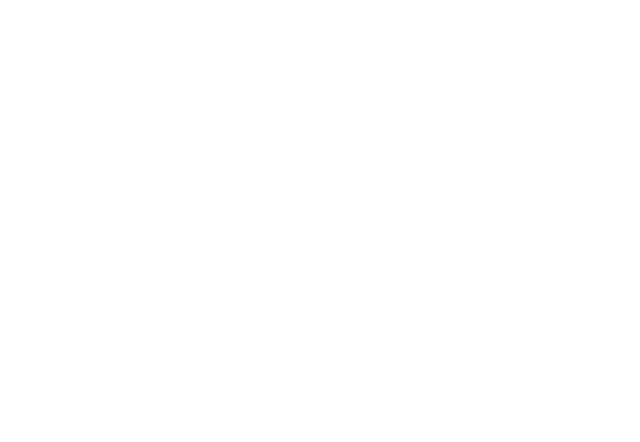
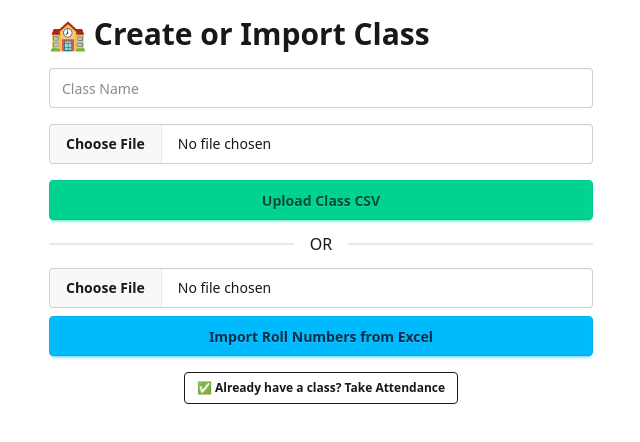
Before and after one commit to 1YaswantH1/ProjectX, a React (Vite) app in the folder frontend/: page /create in a window 1280 px wide. Before the commit this address had no page. Shown: the top 442 px of the page, without its empty margins (319-959 px from the left). Built offline with nearby package versions, Linux system fonts and the light colour scheme.

Commit message:
Attendence version1.0

```diff
--- a/frontend/src/App.jsx
+++ b/frontend/src/App.jsx
@@ -3,7 +3,8 @@ import "./App.css";
 import LandingPage from "@/pages/LandingPage";
 import EventPage from "@/pages/EventsPage";
 import AllEventsPage from "@/pages/AllEventsPage";
-import Attendance from "./components/Attendence";
+import Attendance from "@/components/TakeAttendence";
+import CreateClass from "@/components/CreateClass";
 import { Routes, Route } from "react-router-dom";
 
 function App() {
@@ -12,6 +13,7 @@ function App() {
       <Route path="/" element={<LandingPage />} />
       <Route path="/createEvent" element={<EventPage />} />
       <Route path="/AllEventsPage" element={<AllEventsPage />} />
+      <Route path="/create" element={<CreateClass />} />
       <Route path="/Attendance" element={<Attendance />} />
     </Routes>
   );
--- /dev/null
+++ b/frontend/src/components/CreateClass.jsx
@@ -0,0 +1,122 @@
+import React, { useState } from "react";
+import { useNavigate } from "react-router-dom";
+import * as XLSX from "xlsx";
+
+export default function CreateClass() {
+    const [className, setClassName] = useState("");
+    const [csvFile, setCsvFile] = useState(null);
+    const [excelFile, setExcelFile] = useState(null);
+    const [rollNumbersFromExcel, setRollNumbersFromExcel] = useState([]);
+    const navigate = useNavigate();
+
+    const handleCSVUpload = async () => {
+        if (!className || !csvFile) {
+            alert("Please fill both fields");
+            return;
+        }
+
+        const formData = new FormData();
+        formData.append("csv", csvFile);
+        formData.append("className", className);
+
+        const res = await fetch("http://localhost:3000/api/classes/upload", {
+            method: "POST",
+            body: formData,
+        });
+        const data = await res.json();
+
+        if (res.ok) {
+            alert("Class uploaded successfully!");
+            setClassName("");
+            setCsvFile(null);
+            setExcelFile(null);
+            setRollNumbersFromExcel([]);
+            navigate("/attendance");
+        } else {
+            alert(data.message || "Upload failed");
+        }
+    };
+
+    const handleExcelImport = () => {
+        if (!excelFile) {
+            alert("Please choose an Excel file");
+            return;
+        }
+
+        const reader = new FileReader();
+        reader.onload = (e) => {
+            const data = new Uint8Array(e.target.result);
+            const workbook = XLSX.read(data, { type: "array" });
+            const sheet = workbook.Sheets[workbook.SheetNames[0]];
+            const json = XLSX.utils.sheet_to_json(sheet, { header: 1 });
+            const flatRolls = json
+                .flat()
+                .map((v) => String(v).trim())
+                .filter((v) => v !== "");
+            setRollNumbersFromExcel(flatRolls);
+            alert(`Imported ${flatRolls.length} roll numbers`);
+        };
+        reader.readAsArrayBuffer(excelFile);
+    };
+
+    return (
+        <div className="max-w-xl mx-auto p-4 space-y-4">
+            <h1 className="text-3xl font-bold">🏫 Create or Import Class</h1>
+
+            <input
+                type="text"
+                className="input input-bordered w-full"
+                placeholder="Class Name"
+                value={className}
+                onChange={(e) => setClassName(e.target.value)}
+            />
+
+            <input
+                type="file"
+                accept=".csv"
+                className="file-input file-input-bordered w-full"
+                onChange={(e) => setCsvFile(e.target.files[0])}
+            />
+
+            <button className="btn btn-success w-full" onClick={handleCSVUpload}>
+                Upload Class CSV
+            </button>
+
+            <div className="divider">OR</div>
+
+            <div className="space-y-2">
+                <input
+                    type="file"
+                    accept=".xlsx, .xls"
+                    className="file-input file-input-bordered w-full"
+                    onChange={(e) => setExcelFile(e.target.files[0])}
+                />
+                <button className="btn btn-info w-full" onClick={handleExcelImport}>
+                    Import Roll Numbers from Excel
+                </button>
+
+                {rollNumbersFromExcel.length > 0 && (
+                    <div className="bg-base-200 p-4 rounded">
+                        <h2 className="font-semibold">📄 Imported Roll Numbers:</h2>
+                        <div className="grid grid-cols-2 sm:grid-cols-3 gap-2 mt-2 text-sm">
+                            {rollNumbersFromExcel.map((r, i) => (
+                                <div key={i} className="badge badge-outline">
+                                    {r}
+                                </div>
+                            ))}
+                        </div>
+                    </div>
+                )}
+            </div>
+
+            <div className="text-center mt-4">
+                <button
+                    onClick={() => navigate("/attendance")}
+                    className="btn btn-outline btn-sm"
+                >
+                    ✅ Already have a class? Take Attendance
+                </button>
+            </div>
+        </div>
+    );
+}
--- a/frontend/src/components/EventsDisplay.jsx
+++ b/frontend/src/components/EventsDisplay.jsx
@@ -10,6 +10,7 @@ const EventsDisplay = () => {
 
     useEffect(() => {
         fetchEvents();
+        // eslint-disable-next-line react-hooks/exhaustive-deps
     }, []);
 
     const fetchEvents = () => {
--- a/frontend/src/components/Attendence.jsx
+++ b/frontend/src/components/TakeAttendence.jsx
@@ -1,15 +1,12 @@
 import React, { useState, useEffect } from "react";
-import * as XLSX from "xlsx";
+import { useNavigate } from "react-router-dom";
 
-export default function Attendance() {
-    const [className, setClassName] = useState("");
-    const [csvFile, setCsvFile] = useState(null);
-    const [excelFile, setExcelFile] = useState(null);
+export default function TakeAttendance() {
     const [classes, setClasses] = useState([]);
     const [students, setStudents] = useState([]);
+    const [selectedClass, setSelectedClass] = useState("");
     const [date, setDate] = useState(new Date().toISOString().slice(0, 10));
     const [attendance, setAttendance] = useState({});
-    const [selectedClass, setSelectedClass] = useState("");
     const [bulkStatus, setBulkStatus] = useState("present");
     const [bulkRollNumbers, setBulkRollNumbers] = useState("");
     const [filterText, setFilterText] = useState("");
@@ -17,9 +14,17 @@ export default function Attendance() {
     const [exportStartDate, setExportStartDate] = useState("");
     const [exportEndDate, setExportEndDate] = useState("");
 
+    const navigate = useNavigate();
+
     useEffect(() => {
         fetchClasses();
     }, []);
+
+    useEffect(() => {
+        if (selectedClass) {
+            fetchAttendance(selectedClass, date);
+        }
+    }, [date]);
 
     const showToast = (message, type = "info") => {
         const container = document.getElementById("toast-container");
@@ -37,26 +42,6 @@ export default function Attendance() {
         setClasses(data);
     };
 
-    const handleCSVUpload = async () => {
-        if (!className || !csvFile) return showToast("Class name and file required", "warning");
-        const formData = new FormData();
-        formData.append("csv", csvFile);
-        formData.append("className", className);
-        const res = await fetch("http://localhost:3000/api/classes/upload", {
-            method: "POST",
-            body: formData,
-        });
-        const data = await res.json();
-        if (res.ok) {
-            showToast("Class uploaded successfully!", "success");
-            fetchClasses();
-            setClassName("");
-            setCsvFile(null);
-        } else {
-            showToast(data.message || "Upload failed", "error");
-        }
-    };
-
     const loadStudents = async (name) => {
         const res = await fetch("http://localhost:3000/api/classes");
         const data = await res.json();
@@ -64,27 +49,32 @@ export default function Attendance() {
         if (cls) {
             setStudents(cls.students);
             setSelectedClass(name);
-            setAttendance({});
+            fetchAttendance(name, date); // Load attendance
         }
     };
 
-    const handleExcelImport = () => {
-        if (!excelFile) return showToast("Please choose an Excel file", "warning");
-        const reader = new FileReader();
-        reader.onload = (evt) => {
-            const data = new Uint8Array(evt.target.result);
-            const workbook = XLSX.read(data, { type: "array" });
-            const sheet = workbook.Sheets[workbook.SheetNames[0]];
-            const json = XLSX.utils.sheet_to_json(sheet, { header: 1 });
-            const rollNums = json
-                .flat()
-                .map(String)
-                .map((r) => r.trim())
-                .filter((r) => r);
-            setBulkRollNumbers(rollNums.join(","));
-            showToast(`Loaded ${rollNums.length} roll numbers from Excel`, "success");
-        };
-        reader.readAsArrayBuffer(excelFile);
+    const fetchAttendance = async (className, date) => {
+        try {
+            const res = await fetch(
+                `http://localhost:3000/api/attendance?className=${className}&date=${date}`
+            );
+            if (!res.ok) return;
+            const data = await res.json();
+
+            if (Array.isArray(data) && data.length > 0) {
+                const record = data[0];
+                const newAttendance = {};
+                record.records.forEach((r) => {
+                    newAttendance[r.rollNumber] = r.status;
+                });
+                setAttendance(newAttendance);
+                showToast("Loaded existing attendance", "info");
+            } else {
+                setAttendance({});
+            }
+        } catch (error) {
+            console.error("Failed to fetch attendance:", error);
+        }
     };
 
     const toggleStatus = (rollNumber, status) => {
@@ -118,41 +108,17 @@ export default function Attendance() {
     return (
         <div className="max-w-6xl mx-auto p-4 space-y-6">
             <div className="toast toast-top toast-end z-50" id="toast-container"></div>
-            <h1 className="text-3xl font-bold">📋 Attendance System</h1>
 
-            <div className="card bg-base-200 p-6 space-y-4">
-                <h2 className="text-xl font-semibold">Create or Import Students</h2>
-                <input
-                    type="text"
-                    className="input input-bordered w-full"
-                    placeholder="Class Name"
-                    value={className}
-                    onChange={(e) => setClassName(e.target.value)}
-                />
-                <input
-                    type="file"
-                    accept=".csv"
-                    className="file-input file-input-bordered w-full"
-                    onChange={(e) => setCsvFile(e.target.files[0])}
-                />
-                <button className="btn btn-success w-full" onClick={handleCSVUpload}>
-                    Upload Class CSV
+            <div className="text-center mb-4">
+                <button onClick={() => navigate("/create")} className="btn btn-outline btn-sm">
+                    👈 Don't have a class? Create one
                 </button>
-                <div className="flex gap-2 mt-4">
-                    <input
-                        type="file"
-                        accept=".xlsx, .xls"
-                        className="file-input file-input-bordered flex-1"
-                        onChange={(e) => setExcelFile(e.target.files[0])}
-                    />
-                    <button className="btn btn-info" onClick={handleExcelImport}>
-                        Import from Excel
-                    </button>
-                </div>
             </div>
 
+            <h1 className="text-3xl font-bold">📋 Take Attendance</h1>
+
             <div className="card bg-base-200 p-6">
-                <h2 className="text-xl font-semibold">Take Attendance</h2>
+                <h2 className="text-xl font-semibold">Select Class and Date</h2>
                 <div className="flex flex-col sm:flex-row gap-4 mt-2">
                     <select
                         className="select select-bordered w-full"
@@ -187,13 +153,15 @@ export default function Attendance() {
                             <option value="present">Present</option>
                             <option value="absent">Absent</option>
                         </select>
+
                         <input
                             type="text"
                             className="input input-bordered flex-1"
-                            placeholder="Comma-separated roll numbers (ex-100,101,102)"
+                            placeholder="Comma-separated roll numbers (e.g., 101,102,103)"
                             value={bulkRollNumbers}
                             onChange={(e) => setBulkRollNumbers(e.target.value)}
                         />
+
                         <button
                             className="btn btn-info"
                             onClick={() => {
@@ -204,13 +172,13 @@ export default function Attendance() {
                                 const statusMap = {};
                                 students.forEach((s) => {
                                     const match =
-                                        entries.includes(s.rollNumber) ||
-                                        entries.includes(s.rollNumber.slice(-3));
-                                    statusMap[s.rollNumber] = match
-                                        ? bulkStatus
-                                        : bulkStatus === "present"
-                                            ? "absent"
-                                            : "present";
+                                        entries.includes(s.rollNumber) || entries.includes(s.rollNumber.slice(-3));
+                                    statusMap[s.rollNumber] =
+                                        match
+                                            ? bulkStatus
+                                            : bulkStatus === "present"
+                                                ? "absent"
+                                                : "present";
                                 });
                                 setAttendance(statusMap);
                                 showToast(`Marked ${bulkStatus} for ${entries.length}, others inverted`, "success");
@@ -218,6 +186,7 @@ export default function Attendance() {
                         >
                             Mark Bulk
                         </button>
+
                         <input
                             type="text"
                             className="input input-bordered w-full sm:w-auto"
@@ -237,18 +206,14 @@ export default function Attendance() {
                             </div>
                             <div className="flex gap-2">
                                 <button
-                                    className={`btn btn-sm ${attendance[s.rollNumber] === "present"
-                                        ? "btn-success"
-                                        : "btn-outline"
+                                    className={`btn btn-sm ${attendance[s.rollNumber] === "present" ? "btn-success" : "btn-outline"
                                         }`}
                                     onClick={() => toggleStatus(s.rollNumber, "present")}
                                 >
                                     Present
                                 </button>
                                 <button
-                                    className={`btn btn-sm ${attendance[s.rollNumber] === "absent"
-                                        ? "btn-error"
-                                        : "btn-outline"
+                                    className={`btn btn-sm ${attendance[s.rollNumber] === "absent" ? "btn-error" : "btn-outline"
                                         }`}
                                     onClick={() => toggleStatus(s.rollNumber, "absent")}
                                 >
@@ -262,10 +227,7 @@ export default function Attendance() {
                         <button className="btn btn-primary w-full" onClick={submitAttendance}>
                             Submit Attendance
                         </button>
-                        <button
-                            className="btn btn-outline w-full"
-                            onClick={() => setShowExportForm(true)}
-                        >
+                        <button className="btn btn-outline w-full" onClick={() => setShowExportForm(true)}>
                             Export CSV
                         </button>
                         <button
@@ -281,7 +243,7 @@ export default function Attendance() {
                 </div>
             )}
 
-            {/* DaisyUI Modal for Export */}
+            {/* Export Modal */}
             <input type="checkbox" id="export-modal" className="modal-toggle" checked={showExportForm} readOnly />
             <div className="modal">
                 <div className="modal-box space-y-4">
--- a/frontend/src/pages/LandingPage.jsx
+++ b/frontend/src/pages/LandingPage.jsx
@@ -24,6 +24,7 @@ export default function Home() {
             <Link to="/createEvent">Go to create Event</Link>
             <br />
             <Link to="/AllEventsPage">Go to All Event</Link>
+            <br />
             <Link to="/Attendance">Attendance</Link>
 
             <WhyUs />
```
